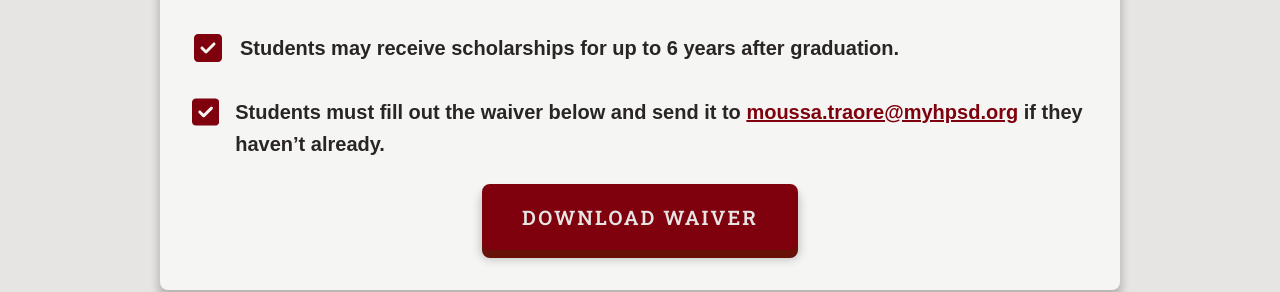
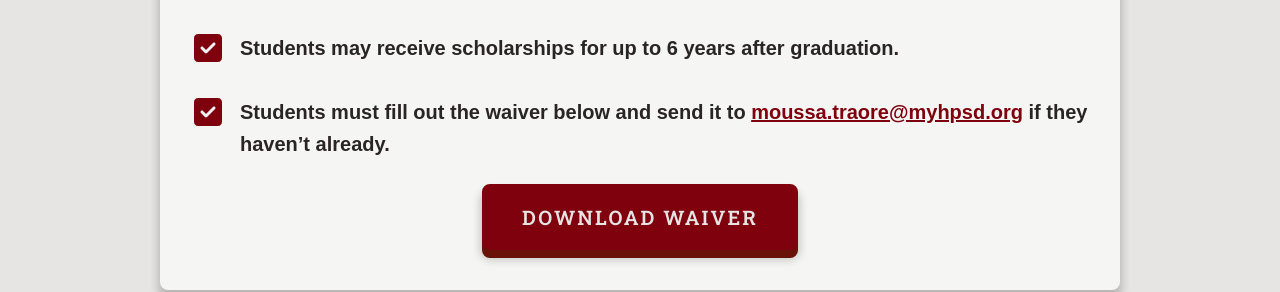
Before and after one commit to rsdrew/promiseZone, a Jekyll site: the page built from scholarships.html, in a window 1280 px wide and 900 px high, scrolled down 668 px. Shown: the part 162-454 px from the top of the window. Built offline with Jekyll 4.4.1, drawn with Linux system fonts in a browser that asks for light colours; comment, search, counter and statistics services are not loaded.

Commit message:
Fixed General Information checkboxes from being different sizes

```diff
--- a/_sass/pages/scholarships.scss
+++ b/_sass/pages/scholarships.scss
@@ -6,8 +6,8 @@
 }
 
 .general-information-item {
-  display: flex;
-  flex-direction: row;
+  display: grid;
+  grid-template-columns: min-content auto;
   gap: var(--sp-xl);
 
   p {
--- a/scholarships.html
+++ b/scholarships.html
@@ -44,9 +44,7 @@
       {% include svgs/checkbox.html class="fill-brand" %}
       <p>Students must fill out the waiver below and send it to <a href="mailto:moussa.traore@myhpsd.org">moussa.traore@myhpsd.org</a> if they haven’t already.</p>
     </div>
-    <div class="general-information-item">
-      <button type="button" class="download-waiver button text-align-center mi-auto">Download Waiver</button>
-    </div>
+    <button type="button" class="download-waiver button text-align-center mi-auto">Download Waiver</button>
   </div>
 
   <h3 class="text-header text-align-center pb-xxl">Are you a Hazel Park resident?</h3>
```
